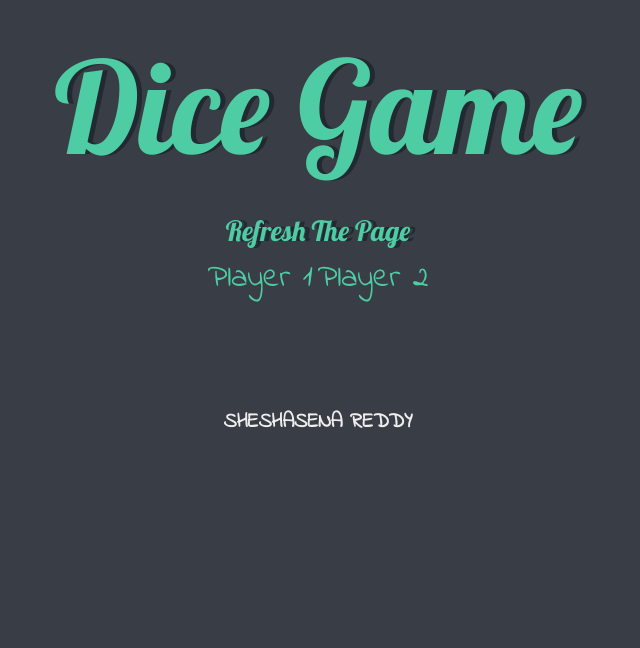
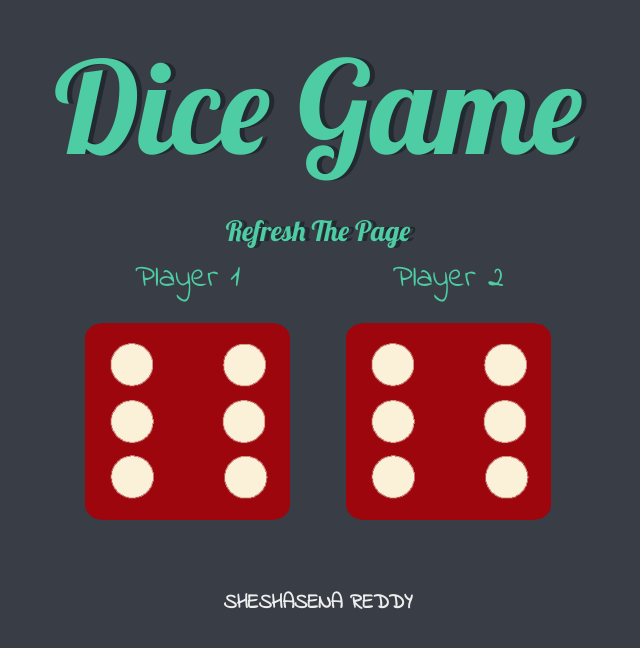
Before and after one commit to sheshu22/diceGame, a plain HTML site: page index.html in a window 1280 px wide. Shown: the whole page, without its empty margins (322-962 px from the left). Drawn offline with nearby package versions, Linux system fonts and the light colour scheme.

Commit message:
updated links

```diff
--- a/index.html
+++ b/index.html
@@ -19,12 +19,12 @@
       <h3>Refresh The Page</h3>
       <div class="dice">
         <p>Player 1</p>
-        <img class="img1" src="">
+        <img class="img1" src="/images/dice6.png">
       </div>
 
       <div class="dice">
         <p>Player 2</p>
-        <img class="img2" src="">
+        <img class="img2" src="/images/dice6.png">
       </div>
 
     </div>
```
